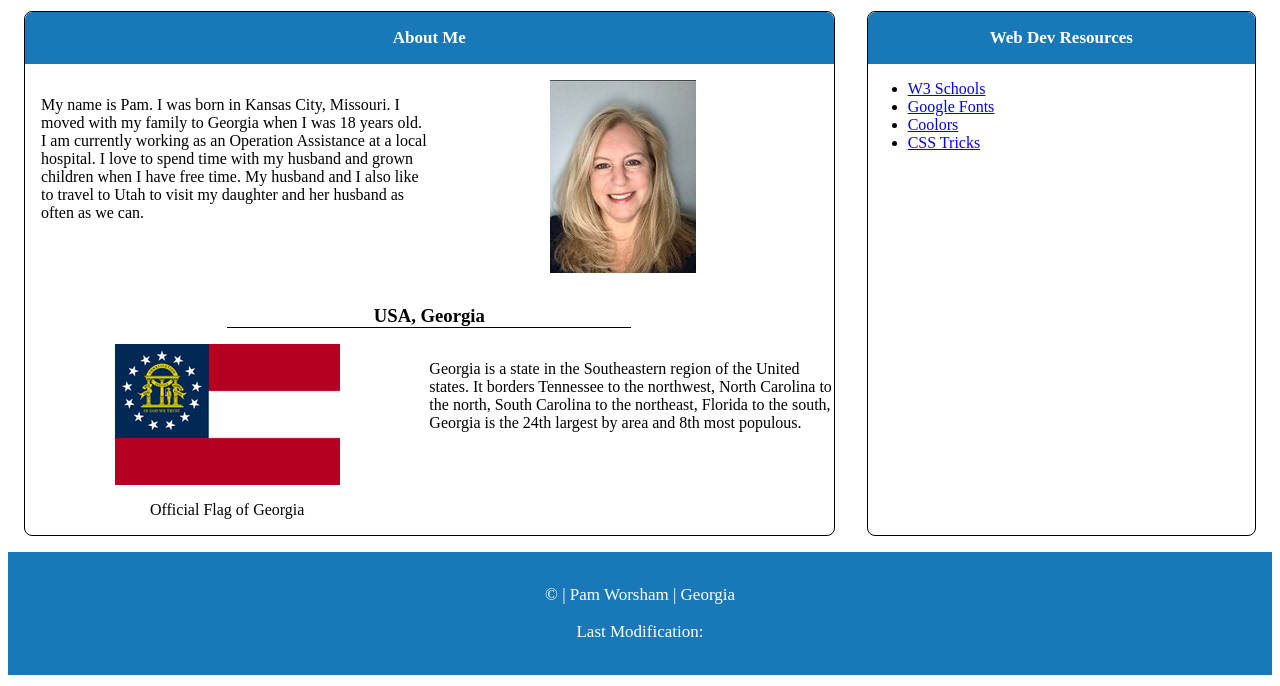
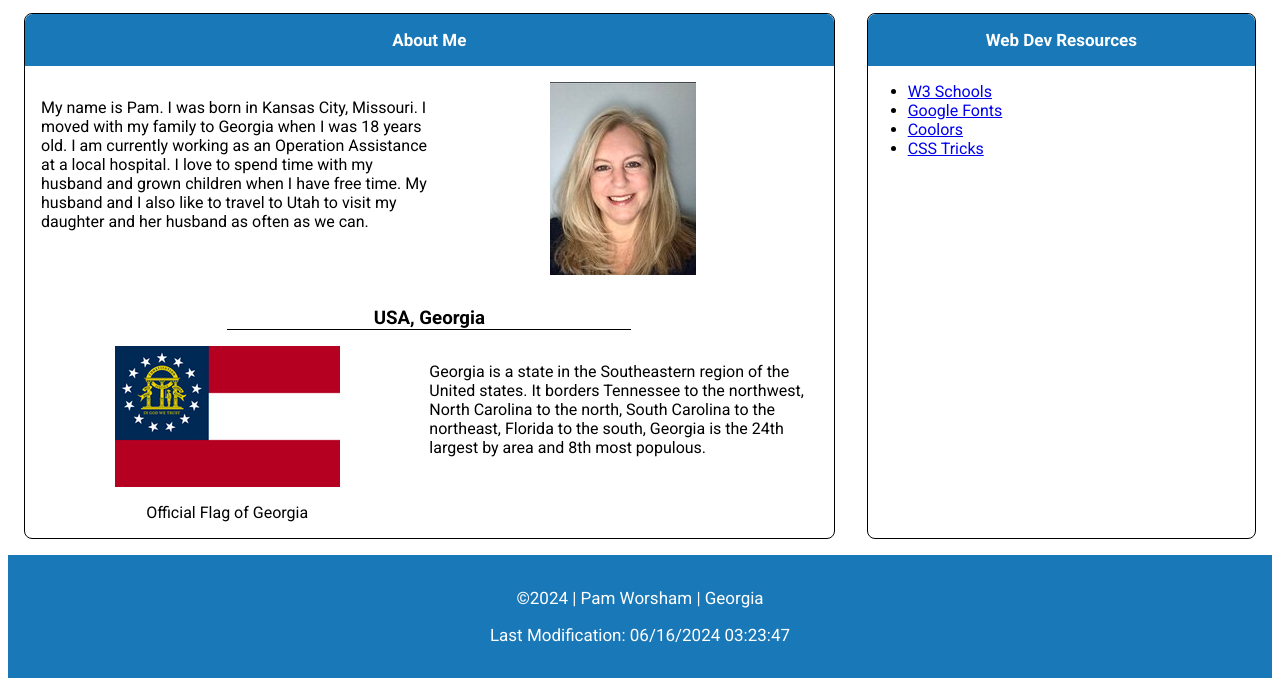
Before and after one commit to pjworsham/wdd131, a plain HTML site: page index.html in a window 1280 px wide. Shown: the part 121-807 px from the top of the page. Drawn offline with Linux system fonts and the light colour scheme.

Commit message:
About Me finish

```diff
--- a/index.html
+++ b/index.html
@@ -6,6 +6,10 @@
     <title>WDD 131 - Dynamic Web Fundamentals - Pam Worsham</title>
     <meta name="Pamela Worsham" content= "WDD 131 - Dynamic Web Fundamentals" discription="Home Page">
     <link rel="stylesheet" href="styles/base.css">
+    <script src="scripts/getdates.js" defer></script>
+    <link rel="preconnect" href="https://fonts.googleapis.com">
+    <link rel="preconnect" href="https://fonts.gstatic.com" crossorigin>
+    <link href="https://fonts.googleapis.com/css2?family=Roboto:ital,wght@0,100;0,300;0,400;0,500;0,700;0,900;1,100;1,300;1,400;1,500;1,700;1,900&display=swap" rel="stylesheet">
 </head>
 
 <body>
@@ -49,12 +53,8 @@
     </main>
 
     <footer>
-        <p>&copy
-            <span id="currentyear"></span>
-            <a>| Pam Worsham |</a>
-            <a>Georgia</a>
-        </p>
-        <p>Last Modification: </p>
+        <p>&copy<span id="currentYear"></span> | Pam Worsham | Georgia</p>
+        <p id="lastModified"></p>
 
     </footer>
 
--- a/scripts/getdates.js
+++ b/scripts/getdates.js
@@ -0,0 +1,5 @@
+let currentYear = document.querySelector("#currentYear");
+let lastModified = document.querySelector("#lastModified");
+const today = new Date();
+currentYear.textContent = today.getFullYear();
+lastModified.textContent = `Last Modification: ${document.lastModified}`
--- a/styles/base.css
+++ b/styles/base.css
@@ -1,4 +1,6 @@
-
+body {
+    font-family: "Roboto", sans-serif;
+}
 header h1 {
     background-color: rgb(25, 120, 184);
     color: white;
```
